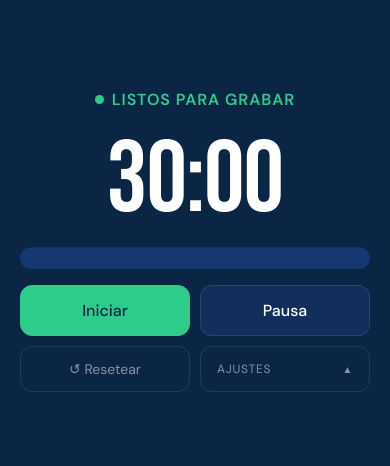
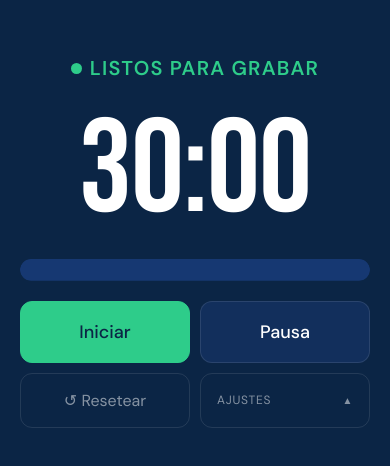
Before and after one commit to luisalonsonar/timer, a plain HTML site: page index.html in a window 390 px wide. Shown: the part 178-644 px from the top of the page. Drawn offline with Linux system fonts and the light colour scheme.

Commit message:
Add files via upload

```diff
--- a/index.html
+++ b/index.html
@@ -45,11 +45,11 @@
 
   .wrap {
     width: 100%;
-    max-width: 460px;
+    max-width: 560px;
     display: flex;
     flex-direction: column;
     align-items: center;
-    gap: 16px;
+    gap: 20px;
   }
 
   /* ══════════════════════════════
@@ -106,19 +106,19 @@
     display: flex;
     align-items: center;
     gap: 8px;
-    font-size: 16px;
+    font-size: 20px;
     font-weight: 600;
     letter-spacing: 0.06em;
     text-transform: uppercase;
     justify-content: center;
     width: 100%;
-    height: 28px;
+    height: 36px;
     flex-shrink: 0;
     white-space: nowrap;
   }
 
   .dot {
-    width: 9px; height: 9px;
+    width: 11px; height: 11px;
     border-radius: 50%;
     background: var(--green);
     transition: background 0.3s;
@@ -158,7 +158,7 @@
   .time-display {
     font-family: 'Bebas Neue', sans-serif;
     font-weight: 400;
-    font-size: clamp(80px, 26vw, 120px);
+    font-size: clamp(100px, 34vw, 160px);
     letter-spacing: -1px;
     color: var(--text);
     line-height: 1;
@@ -241,8 +241,8 @@
   button:active { transform: scale(0.97); }
 
   .btn-main {
-    padding: 14px 0;
-    font-size: 16px;
+    padding: 18px 0;
+    font-size: 18px;
     font-weight: 500;
     border-radius: var(--radius);
     border: 0.5px solid var(--border);
@@ -256,8 +256,8 @@
   }
 
   .btn-reset {
-    padding: 13px 0;
-    font-size: 14px;
+    padding: 16px 0;
+    font-size: 16px;
     border-radius: var(--radius);
     background: transparent;
     border: 0.5px solid var(--border);
```
